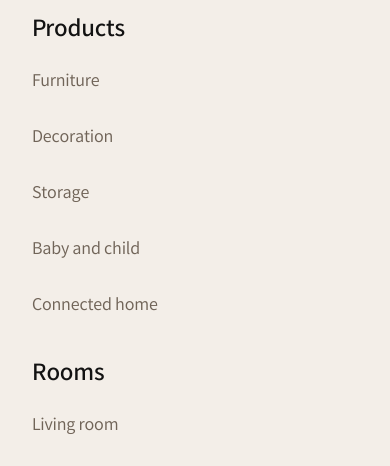
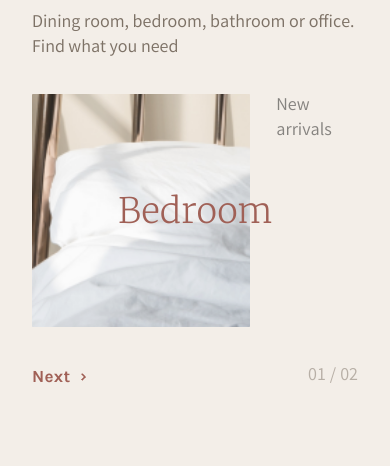
Before and after one commit to biryukova-nadezhda/Antic, a website built with webpack: page src/index.html in a window 390 px wide. Shown: the part 771-1237 px from the top of the page. Built offline with nearby package versions, Linux system fonts and the light colour scheme.

Commit message:
Add section in main and fix styles for footer

```diff
--- a/src/js/Dom.js
+++ b/src/js/Dom.js
@@ -20,6 +20,9 @@ export default class Dom {
 
     const header = this.createHeader(this.page.header);
     body.append(header);
+
+    const main = this.createMain(this.page.main);
+    body.append(main);
 
     const footer = this.createFooter(this.page.footer);
     body.append(footer);
@@ -156,4 +159,58 @@ export default class Dom {
 
     return blockLink;
   }
+
+  /* Main */
+  createMain(obj) {
+    const main = this.createEl('main', 'main');
+    const sectionRoom = this.createSectionRoom(obj.sectionRoom);
+
+    main.append(sectionRoom);
+    return main;
+  }
+
+  createSectionRoom(obj) {
+    const section = this.createEl('section', `main-section ${obj.classSection}-section`);
+    const title = this.createEl('h2', 'main-section__title', obj.sectionTitle);
+
+    const flexContainer = this.createEl('div', `${obj.classSection}-section__flex-container`);
+    const content = this.createEl('p', `main-section__content ${obj.classSection}-section__content`, obj.sectionContent);
+    const slider = this.createSlider(obj.slider);
+    flexContainer.append(content);
+    flexContainer.append(slider);
+
+    const sliderEnd = obj.slider.sliderArray.length.toString().padStart(2, 0);
+    const sliderNav = this.createEl('div', `${obj.classSection}-section__slider-nav`);
+    const sliderDots = `<div class="${obj.classSection}-section__slider-dots">
+    <span class="${obj.classSection}-section__slider-amount ${obj.classSection}-section__slider-start">01</span>
+    <span class="${obj.classSection}-section__slider-amount">/</span>
+    <span class="${obj.classSection}-section__slider-amount ${obj.classSection}-section__slider-end">${sliderEnd}</span></div>`;
+    const blockLink = this.createBlockLink(obj.slider.blockLink);
+    sliderNav.insertAdjacentHTML('beforeend', sliderDots);
+    sliderNav.append(blockLink);
+
+    section.append(title);
+    section.append(flexContainer);
+    section.append(sliderNav);
+
+    return section;
+  }
+
+  createSlider(obj) {
+    const slider = this.createEl('ul', `${obj.classSlider}-section__slider`);
+    obj.sliderArray.forEach((item) => {
+      const li = `<li class="${obj.classSlider}-section__slider-item">
+        <a href="${item.link}" class="${obj.classSlider}-section__slider-link">
+          <article class="${obj.classSlider}-section__slider-card">
+              <h3 class="${obj.classSlider}-section__slider-title">${item.articleTitle}</h3>
+              <div class="${obj.classSlider}-section__slider-img ${item.classImgblock}"></div>
+              <div class="${obj.classSlider}-section__slider-label">${item.labelContent}</div>
+          </article>
+        </a></li>`;
+
+      slider.insertAdjacentHTML('beforeend', li);
+    });
+
+    return slider;
+  }
 }
--- a/src/js/pageObj.js
+++ b/src/js/pageObj.js
@@ -33,6 +33,35 @@ const pageObj = {
     smallTitle: 'Home design',
     bigTitle: 'Elegance for Interiors & Exteriors',
     content: 'We provide everyone with modern, trendy, quality furniture',
+  },
+  main: {
+    sectionRoom: {
+      classSection: 'room',
+      sectionTitle: 'Find your room',
+      sectionContent: 'Dining room, bedroom, bathroom or office. Find what you need',
+      slider: {
+        classSlider: 'room',
+        sliderArray: [
+          {
+            link: '#',
+            articleTitle: 'Bedroom',
+            classImgblock: 'slider-img__bedroom',
+            labelContent: 'New arrivals',
+          },
+          {
+            link: '#',
+            articleTitle: 'Living room',
+            classImgblock: 'slider-img__livingRoom',
+            labelContent: 'New arrivals',
+          },
+        ],
+        blockLink: {
+          textLink: 'Next',
+          link: '#',
+          classBlock: 'room-section__block-link',
+        },
+      },
+    },
   },
   footer: {
     logo: 'antic',
--- a/src/scss/mixins.scss
+++ b/src/scss/mixins.scss
@@ -7,6 +7,7 @@
   color: $color;
 }
 
+
 @mixin bgImage($color, $link) {
   background-color: $color;
   background-image: url($link);
--- a/src/scss/pageFooter.scss
+++ b/src/scss/pageFooter.scss
@@ -4,7 +4,7 @@
 .footer {
   width: 100%;
   max-width: 90rem;
-  padding: 4.375rem 9.375rem 4rem;
+  padding: 4.375rem 9% 4rem;
   margin: auto;
 
   background: $bgColor;
@@ -23,7 +23,6 @@
 
   &__nav-block {
     display: flex;
-    justify-content: space-between;
   }
 
   &__nav-list {
@@ -31,6 +30,10 @@
     margin-right: 3rem;
     margin-bottom: 1rem;
     list-style-type: none;
+
+    &:last-child {
+      margin-right: 0;
+    }
   }
 
   &__nav-item {
@@ -150,6 +153,7 @@
   &__block-image {
     width: 100%;
     height: 41%;
+    min-height: 10rem;
     margin: 2.125rem 0 0.9375rem;
     @include bgImage(rgba(112, 100, 88, 0.9), '../img/footer-image.png')
   }
@@ -160,9 +164,9 @@
   }
 }
 
-@media (min-width: 768px) and (max-width: 1075px) {
+@media (min-width: 768px) and (max-width: 1220px) {
   .footer {
-    padding: 4.375rem 4rem 4rem;
+    padding: 4.375rem 9% 4rem;
 
     &__section {
       flex-wrap: wrap;
@@ -192,7 +196,7 @@
     }
 
     &__nav-block {
-      display: block;
+      flex-direction: column;
     }
 
     &__nav-list {
--- /dev/null
+++ b/src/scss/pageMain.scss
@@ -0,0 +1,227 @@
+@import './variables.scss';
+@import './mixins.scss';
+
+.main {
+  width: 100%;
+  max-width: 90rem;
+  margin: auto;
+  background-color: $bgColor;
+}
+
+.main-section {
+  width: 100%;
+  padding: 4rem 9.375rem 4.375rem;
+
+  &__title {
+    @include font('Merriweather', 300, 3.4375rem, 3.75rem, $mediumColor);
+    letter-spacing: -0.6px;
+  }
+
+  &__content {
+    @include font('Varta', 400, 1.125rem, 1.5625rem, $lightColor);
+  }
+}
+
+.room-section {
+  &__flex-container {
+    display: flex;
+    margin: 3rem 0;
+  }
+
+  &__slider {
+    display: flex;
+    width: 88.51%;
+    padding: 0 0 0 1.5rem;
+  }
+
+  &__content {
+    width: 14.47%;
+  }
+
+  &__slider-item {
+    width: 48%;
+    margin-left: 2rem;
+    list-style-type: none;
+
+    &:first-child {
+      margin-left: 0;
+    }
+  }
+
+  &__slider-link {
+    display: inline-block;
+    width: 100%;
+    text-decoration: none;
+  }
+
+  &__slider-card {
+    display: flex;
+    position: relative;
+    min-height: 21.875rem;
+  }
+
+  &__slider-title {
+    position: absolute;
+    top: 50%;
+    left: 50%;
+    transform: translate(-50%, -50%);
+    z-index: 3;
+
+    @include font('Merriweather', 400, 3.4375rem, 3.75rem, $accentColor);
+    text-align: center;
+    letter-spacing: -0.6px;
+  }
+
+  &__slider-img {
+    position: relative;
+    width: 56.937%;
+    margin-right: 6.91%;
+    background-position: center;
+    background-size: cover;
+    background-repeat: no-repeat;
+    border-radius: 1px;
+
+    &:after {
+      content: '';
+      position: absolute;
+      top: 0;
+      right: 0;
+      bottom: 0;
+      left: 0;
+      background-color: #F0F0F0;
+      opacity: 10%;
+      border-radius: 1px;
+    }
+  }
+
+  &__slider-label {
+    width:36.153%;
+    @include font('Varta', 400, 1.125rem, 1.5625rem, $lightColor);
+  }
+
+  &__slider-nav {
+    display: flex;
+    justify-content: flex-start;
+    align-items: center;
+  }
+
+  &__slider-dots {
+    margin-right: 9.25rem;
+    opacity: 50%;
+  }
+
+  &__slider-amount {
+    @include font('Varta', 400, 1.125rem, 1.5625rem, $lightColor);
+  }
+
+  &__block-link_link {
+    padding-right: 1rem;
+    font-size: 1.25rem;
+  }
+}
+
+.slider-img__bedroom {
+  background-image: url('../img/new-arrivals_1.png');
+}
+
+.slider-img__livingRoom {
+  background-image: url('../img/new-arrivals_2.png');
+}
+
+
+@media (min-width: 768px) and (max-width: 1075px) {
+  .main-section {
+    padding: 2rem;
+  }
+
+  .room-section {
+    &__flex-container {
+      flex-wrap: wrap;
+      margin: 2rem 0;
+    }
+
+    &__slider {
+      display: flex;
+      width: 100%;
+      padding: 0 0 0 0;
+    }
+
+    &__content {
+      width: 100%;
+      margin-bottom: 2rem;
+    }
+  }
+}
+
+@media (max-width: 767px) {
+  .main-section {
+    padding: 3rem 2rem;
+
+    &__title {
+      @include font('Merriweather', 300, 2.1875rem, 2.5rem, #534B42);
+      letter-spacing: -0.3px;
+    }
+  }
+
+  .room-section {
+    &__flex-container {
+      flex-direction: column;
+      margin: 1.25rem 0 0;
+    }
+
+    &__slider {
+      display: flex;
+      flex-wrap: wrap;
+      width: 100%;
+      padding: 0;
+      margin: 2.0625rem 0;
+    }
+
+    &__content {
+      width: 100%;
+    }
+
+    &__slider-item {
+      width: 100%;
+      margin-left: 0;
+
+      &:nth-child(n+2) {
+        display: none;
+      }
+    }
+
+    &__slider-card {
+      min-height: 14.53rem;
+    }
+
+    &__slider-title {
+      @include font('Merriweather', 300, 2.1875rem, 2.5rem, $accentColor);
+      letter-spacing: -0.3px;
+    }
+
+    &__slider-img {
+      width: 66.882%;
+      margin-right: 8.06%;
+    }
+
+    &__slider-label {
+      width: 25.058%;
+      font-size: 1.125rem;
+      line-height: 1.5625rem;
+      color: rgba(0, 0, 0, 0.45);
+    }
+
+    &__slider-nav {
+      flex-direction: row-reverse;
+      justify-content: space-between;
+    }
+
+    &__slider-dots {
+      margin-right: 0;
+    }
+  }
+
+  .slider-img__bedroom {
+    background-image: url('../img/mobile__new-arrivals_1.png');
+  }
+}
--- a/src/scss/style.scss
+++ b/src/scss/style.scss
@@ -1,6 +1,7 @@
 @import './fonts.scss';
 @import './pageHeader.scss';
 @import './pageFooter.scss';
+@import './pageMain.scss';
 
 * {
   margin: 0;
```
